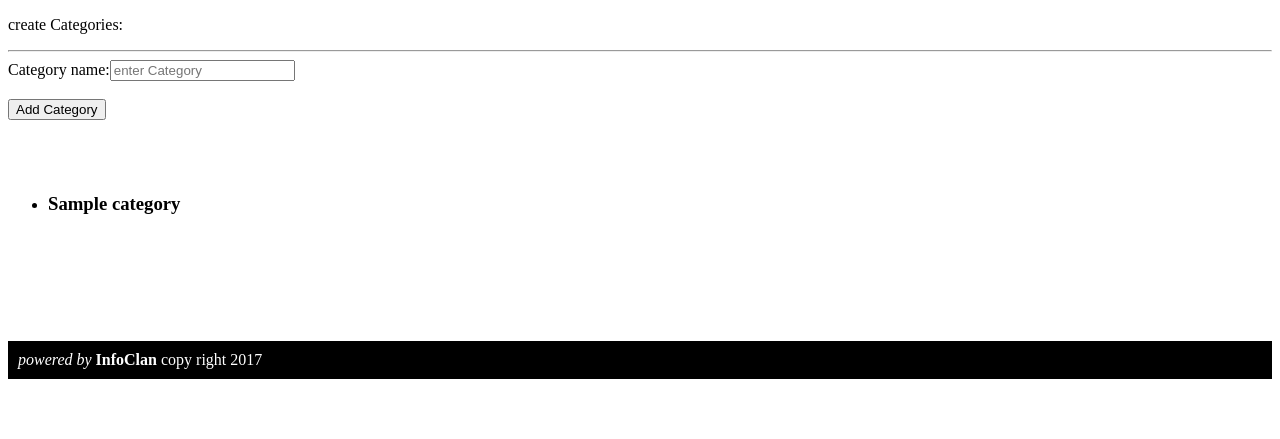
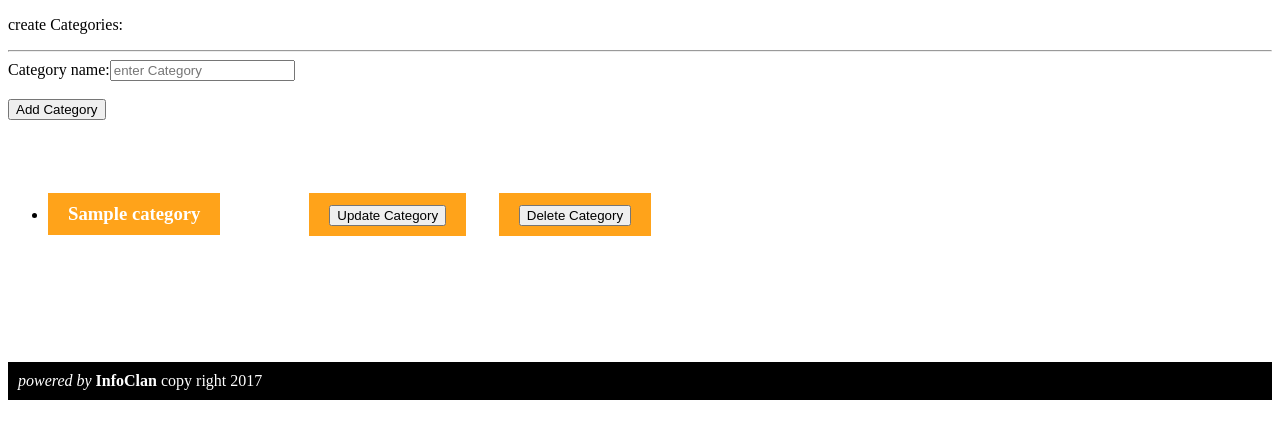
Before and after one commit to harrietbobi/yummyrecipe, a Flask app: template templates/category.html in a window 1280 px wide. Shown: the part 146-585 px from the top of the page. Run offline with Flask 2, Linux system fonts and the light colour scheme; the template is opened without the code that fills it: most values are stand-ins (such as "Sample title", 1, 10 or a date in 2020).

Commit message:
added update link

```diff
--- a/templates/category.html
+++ b/templates/category.html
@@ -71,7 +71,12 @@ footer {
 
 {% for name, category in categories.items() %}
 <ul>
-   <li><h3> {{name}} </h3> </li>
+   <li><h3>
+    <a href = "{{url_for('update_category',title = name)}}">{{name}} </a> &nbsp &nbsp &nbsp &nbsp &nbsp &nbsp &nbsp &nbsp &nbsp
+    <a href = "{{url_for('update_category',title = name)}}"><input type="submit" value="Update Category"></a> &nbsp &nbsp &nbsp
+    <a href = "{{url_for('delete_category',title = name)}}"><input type="submit" value="Delete Category"> </a>
+</h3>
+</li>
 </ul>
 {% endfor %}
 
```
